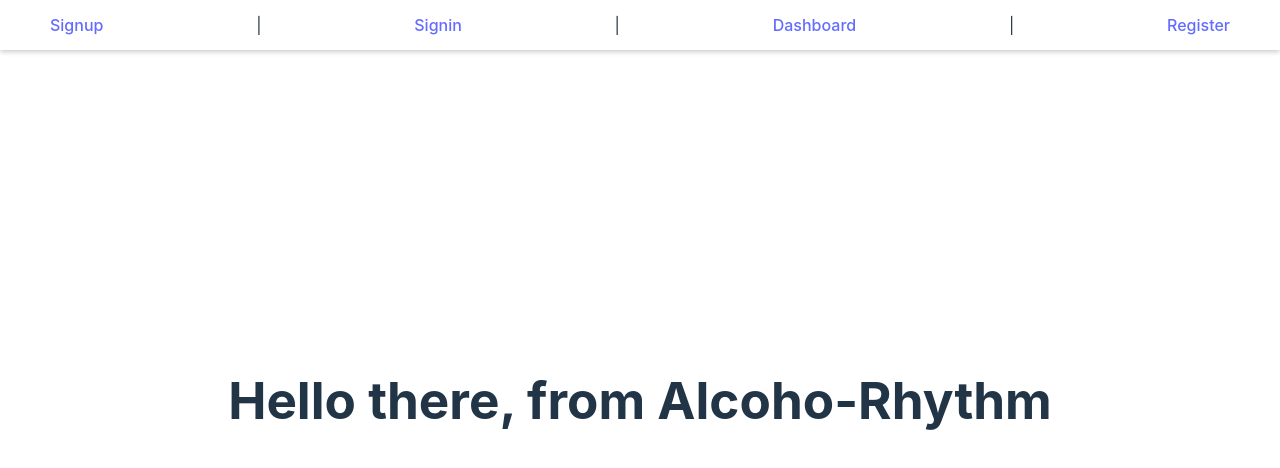
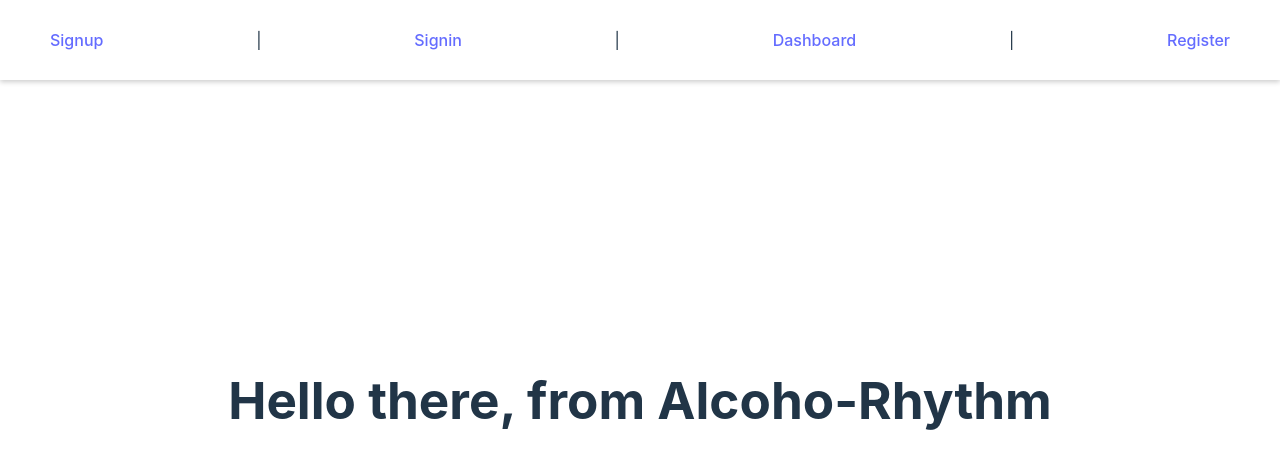
Before and after one commit to saitamau-maximum/alcoho-rhythm, a React (Vite) app in the folder client/: page / in a window 1280 px wide. Shown: the top 468 px of the page. Built offline with nearby package versions, Linux system fonts and the light colour scheme.

Commit message:
fix:ヘッダーの高さを％表示にした

```diff
--- a/client/src/App.css
+++ b/client/src/App.css
@@ -43,7 +43,7 @@
 
 header {
   width: 100%; /* 幅いっぱいを指定 */
-  height: 50px; /* ヘッダーの大きさを指定 */
+  height: 10%; /* ヘッダーの大きさを指定 */
   background: #ffffff;
   padding: 20px 50px; /* ヘッダーに上下左右それぞれ余白を指定(タイトルが左にくっつきすぎないようにするため) */
   box-sizing: border-box; /* padding分を含んで幅を100%にするため(ヘッダーの初期位置と後ろのページが重ならないようにするため) */
```
